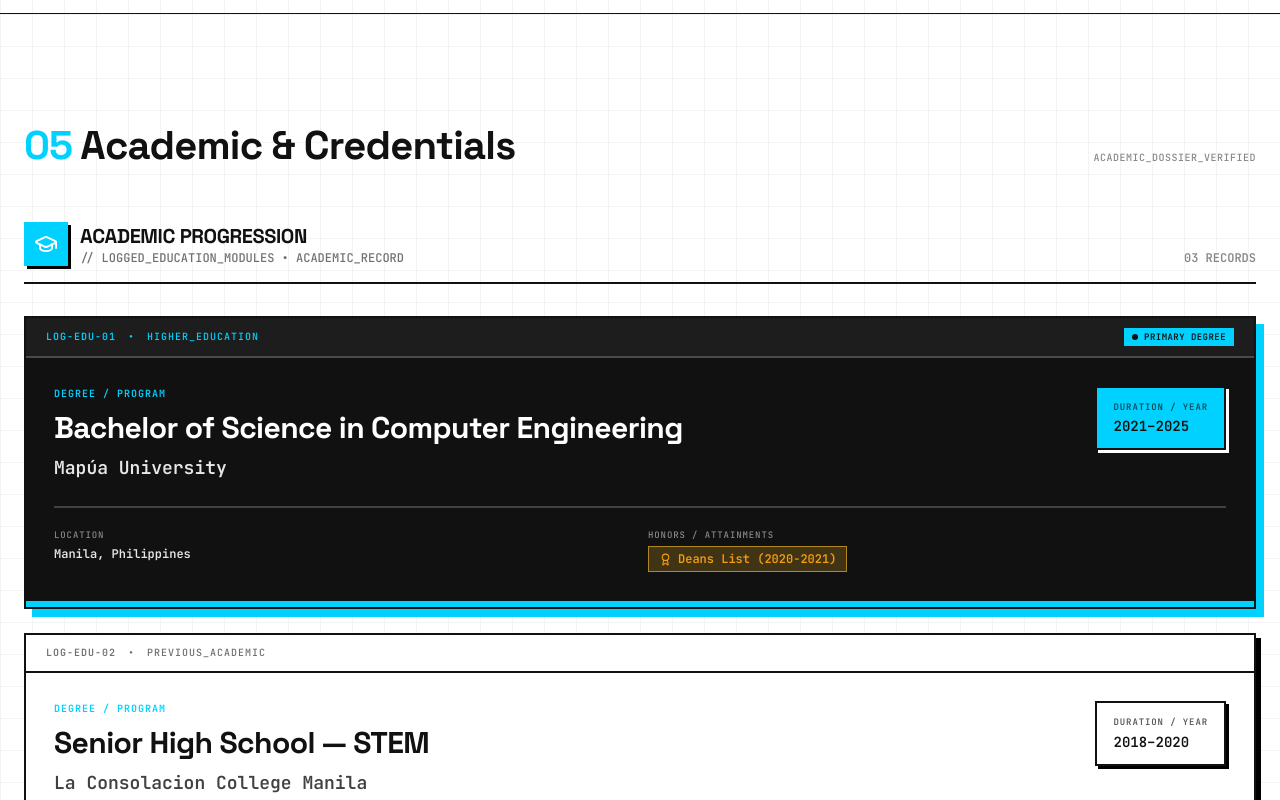
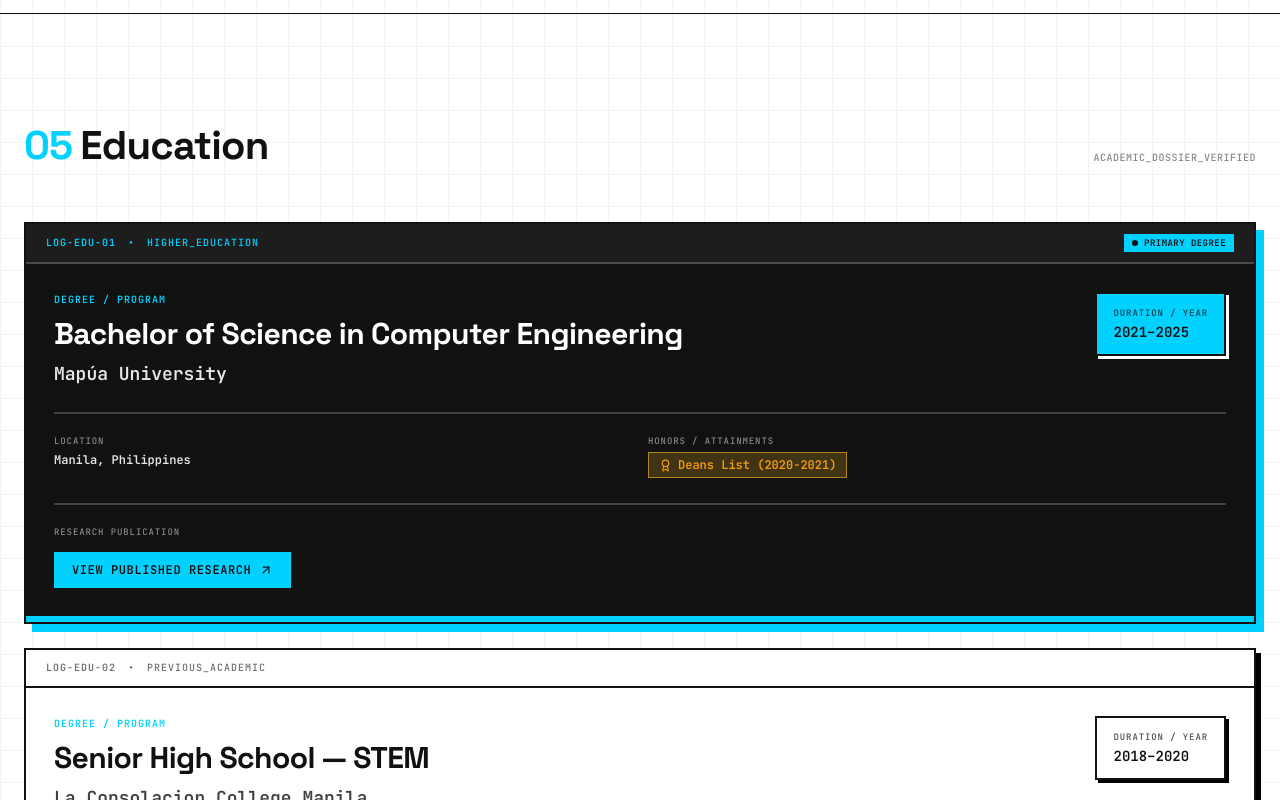
Before and after one commit to mjcaniceto/portfolio, a React (Vite) app: page / in a window 1280 px wide. Shown: the part 4560-5360 px from the top of the page. Built offline with nearby package versions, Linux system fonts and the light colour scheme; no server answers.

Commit message:
Added publication link

```diff
--- a/src/data/education.js
+++ b/src/data/education.js
@@ -91,6 +91,7 @@
     duration: "2021–2025",
     location: "Manila, Philippines",
     honors: "Deans List (2020-2021)",
+    pubLink: "https://www.semanticscholar.org/author/Martin-Julian-C.-Aniceto/2396502616",
   },
   {
     _id: "edu-2",
--- a/src/sections/Clearance.jsx
+++ b/src/sections/Clearance.jsx
@@ -19,7 +19,7 @@
     <SectionShell
       id="certifications"
       index="05"
-      title="Academic & Credentials"
+      title="Education"
       refNote="ACADEMIC_DOSSIER_VERIFIED"
     >
       {loading && <SkeletonGrid count={4} className="h-32" />}
@@ -29,28 +29,6 @@
         <div className="space-y-16">
           {/* ================= EDUCATION ================= */}
           <div className="space-y-8">
-            {/* Section Header */}
-            <div className="flex flex-col sm:flex-row sm:items-end justify-between gap-4 border-b-2 border-ink pb-4">
-              <div className="flex items-center gap-3">
-                <div className="p-2.5 bg-cyan text-paper shadow-[3px_3px_0px_0px_rgba(0,0,0,1)]">
-                  <GraduationCap size={24} />
-                </div>
-
-                <div>
-                  <h3 className="font-display font-black text-xl text-ink tracking-wider uppercase">
-                    Academic Progression
-                  </h3>
-
-                  <p className="text-xs font-mono text-ink/60">
-                    // LOGGED_EDUCATION_MODULES • ACADEMIC_RECORD
-                  </p>
-                </div>
-              </div>
-
-              <span className="font-mono text-xs font-bold text-ink/50">
-                {String(education.length).padStart(2, "0")} RECORDS
-              </span>
-            </div>
 
             {/* Education Cards Grid / Mission Log Layout */}
             {education.length > 0 ? (
@@ -185,6 +163,37 @@
                             </div>
                           )}
                         </div>
+
+                        {/* Research Publication */}
+                        {isCollege && edu.pubLink && (
+                          <div
+                            className={`pt-5 border-t-2 ${
+                              isCollege ? "border-paper/20" : "border-ink/10"
+                            }`}
+                          >
+                            <p
+                              className={`font-mono text-[9px] uppercase tracking-widest ${
+                                isCollege ? "text-paper/50" : "text-ink/40"
+                              }`}
+                            >
+                              RESEARCH PUBLICATION
+                            </p>
+
+                            <a
+                              href={edu.pubLink}
+                              target="_blank"
+                              rel="noopener noreferrer"
+                              className={`mt-3 inline-flex items-center gap-2 px-4 py-2 border-2 font-mono text-xs font-bold uppercase tracking-wider transition-all duration-200 ${
+                                isCollege
+                                  ? "bg-cyan text-ink border-cyan hover:bg-paper hover:border-paper"
+                                  : "bg-paper text-ink border-ink hover:border-cyan hover:text-cyan"
+                              }`}
+                            >
+                              View Published Research
+                              <ArrowUpRight size={14} />
+                            </a>
+                          </div>
+                        )}
                       </div>
 
                       {/* Bottom Visual Accent Line */}
```
